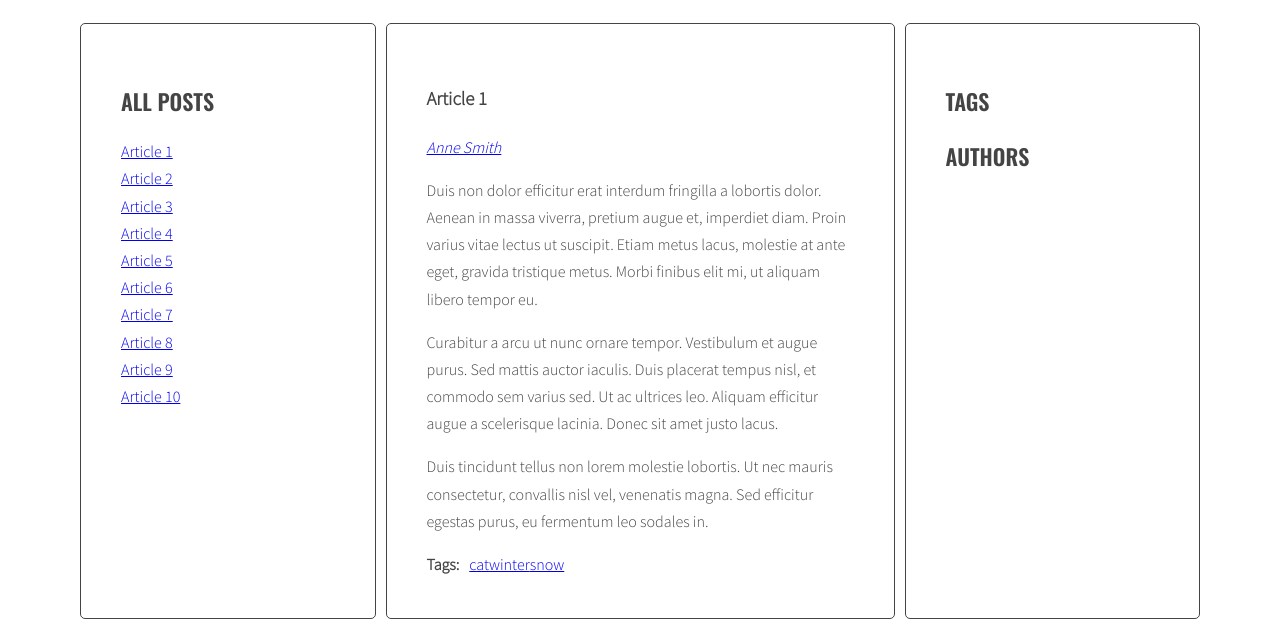
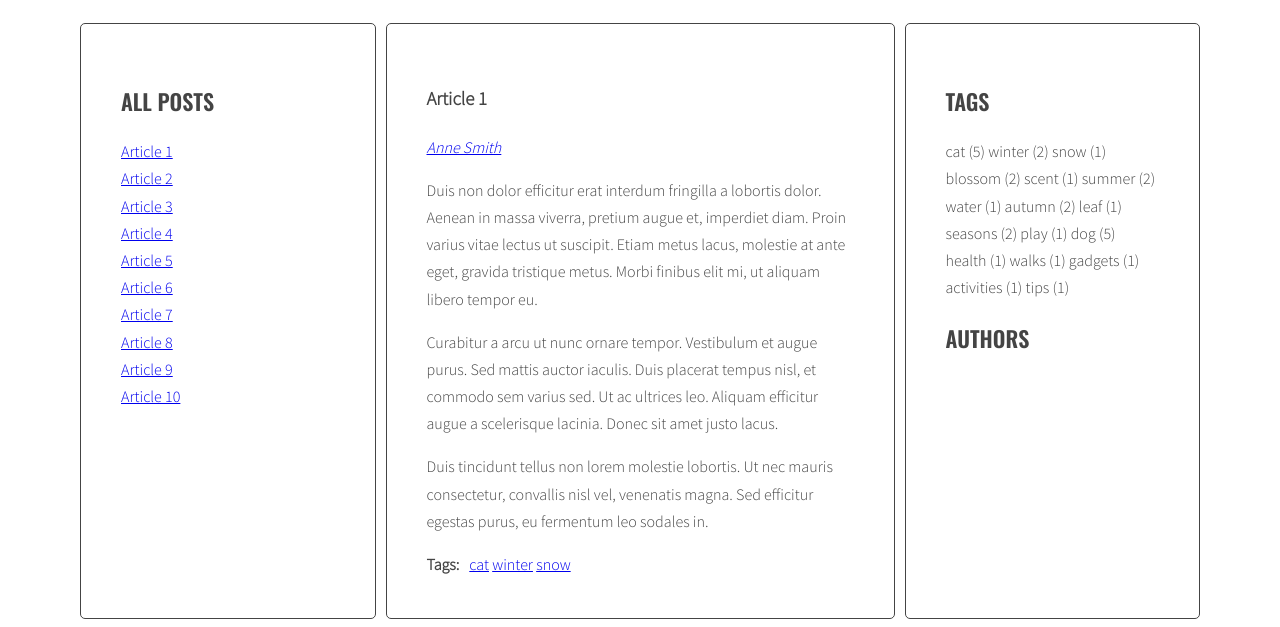
Before and after one commit to bersonka/javascript-blog, a website: page index.html in a window 1280 px wide. Shown: the part 220-847 px from the top of the page. Drawn offline with nearby package versions, Linux system fonts and the light colour scheme.

Commit message:
generate number of occurring tags

```diff
--- a/index.html
+++ b/index.html
@@ -34,8 +34,7 @@
                     <div class="post-tags">
                       <p><strong>Tags:</strong></p>
                       <ul class="list list-horizontal">
-                        <li><a href="#tag-design">design</a></li>
-                        <li><a href="#tag-tutorials">tutorials</a></li>
+
                       </ul>
                     </div>
                   </article>
--- a/js/script.js
+++ b/js/script.js
@@ -123,7 +123,7 @@ function generateTags() {
 
       /* generate HTML of the link */
       const tagHTML =
-        '<li><a href="#tag-' + tag + '"><span>' + tag + '</span></a></li>';
+        '<li><a href="#tag-' + tag + '"><span>' + tag + '</span></a></li> ';
       console.log(tagHTML);
 
       /* add generated code to html variable */
@@ -148,7 +148,20 @@ function generateTags() {
 
   /* [NEW] add html from allTags to tagList */
   /*tagList.innerHTML = allTags.join(' '); */
-  console.log(allTags);
+  /* console.log(allTags); */
+
+  /* [NEW] create variable for all links HTML code */
+  let allTagsHTML = '';
+
+  /* [NEW] START LOOP: for each tag in allTags: */
+  for (let tag in allTags) {
+    /* [NEW] generate code of a link and add it to allTagsHTML */
+    allTagsHTML += tag + ' (' + allTags[tag] + ') ';
+  }
+  /* [NEW] END LOOP: for each tag in allTags: */
+
+  /*[NEW] add HTML from allTagsHTML to tagList */
+  tagList.innerHTML = allTagsHTML;
 }
 
 generateTags();
@@ -215,7 +228,7 @@ function generateAuthors() {
     console.log(author);
 
     /* generate HTML of the link */
-    const authorHTML = '<a href="#author-' + author + ' "> ' + author + ' </a>';
+    const authorHTML = '<a href="#author-' + author + '"> ' + author + ' </a>';
 
     let sun = `<a href=${author} ${generateTitleLinks} </a>`; /* ? */
     console.log(authorHTML);
```
